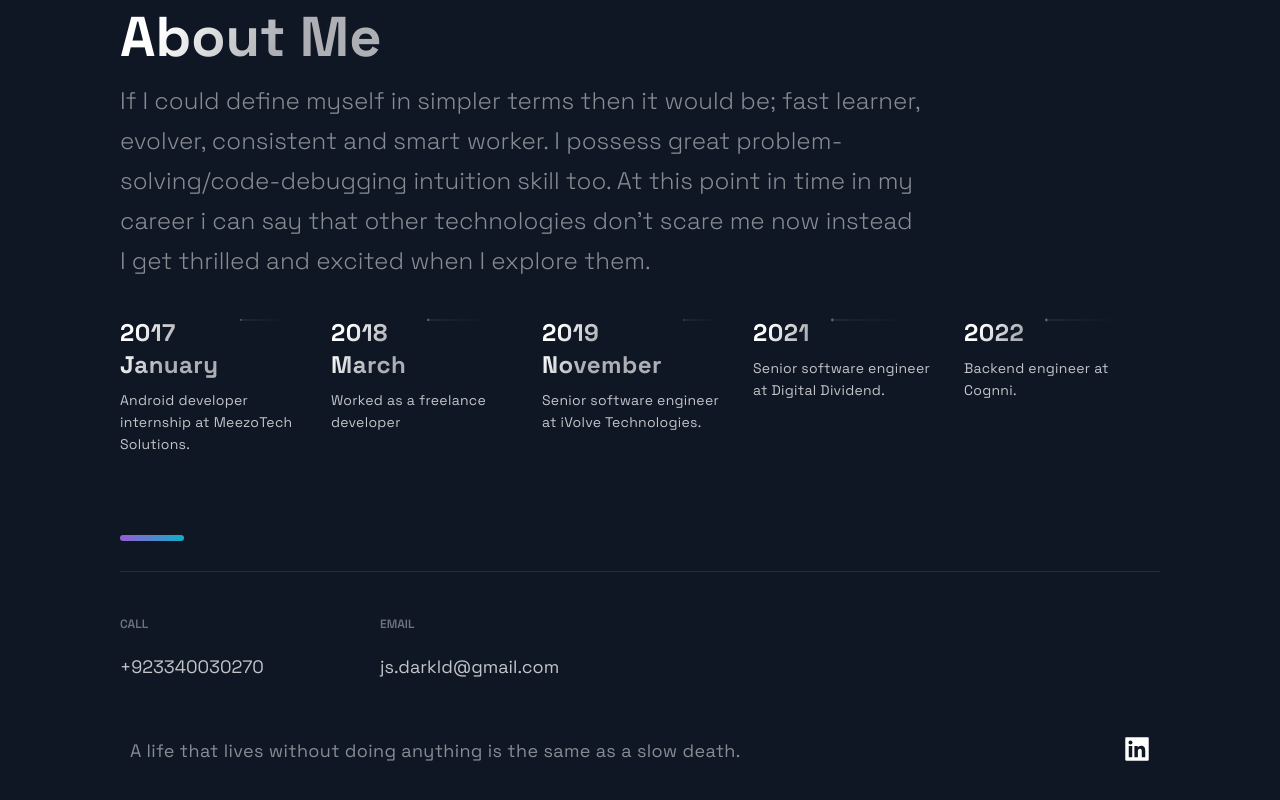
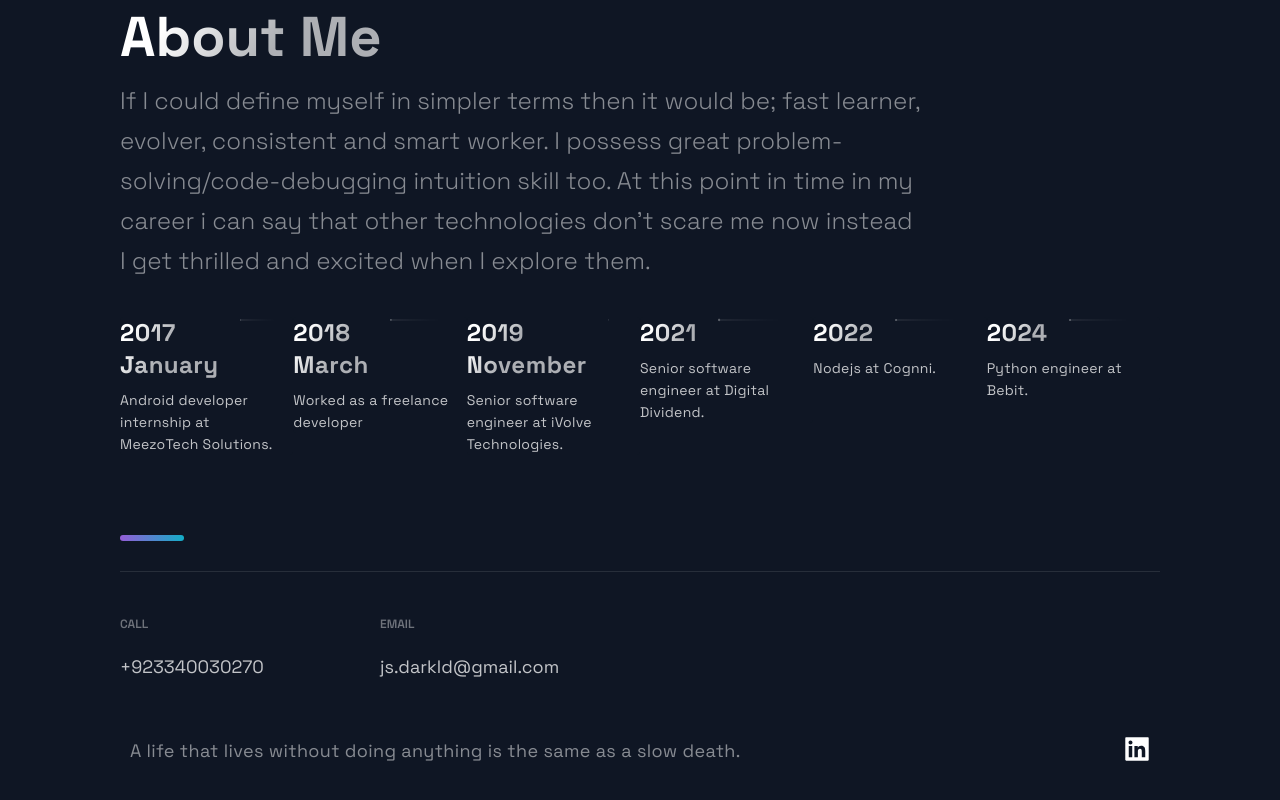
Before and after one commit to junaid-soomro/portfolio, a Next.js app: page / in a window 1280 px wide. Shown: the part 4680-5480 px from the top of the page. Built offline with nearby package versions, Linux system fonts and the light colour scheme.

Commit message:
add experience

```diff
--- a/src/constants/constants.js
+++ b/src/constants/constants.js
@@ -86,5 +86,6 @@ export const TimeLineData = [
     text: "Senior software engineer at iVolve Technologies.",
   },
   { year: `2021`, text: "Senior software engineer at Digital Dividend." },
-  { year: `2022`, text: "Backend engineer at Cognni." },
+  { year: `2022`, text: "Nodejs at Cognni." },
+  { year: `2024`, text: "Python engineer at Bebit." },
 ];
```
